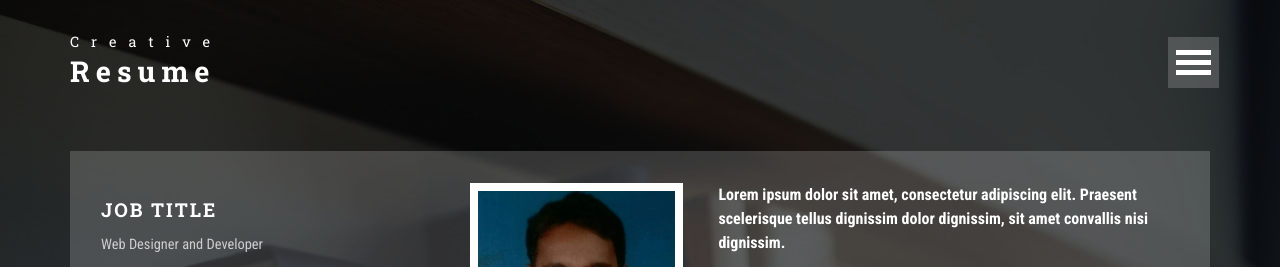
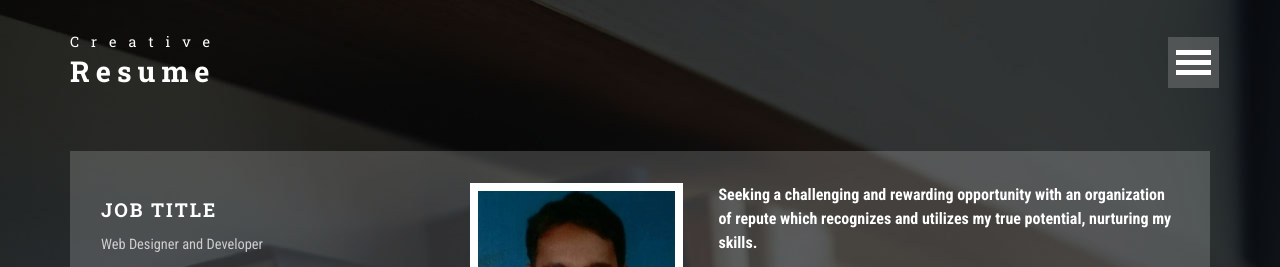
Before and after one commit to bhavanikbs/resume2, a plain HTML site: page index.html in a window 1280 px wide. Shown: the top 267 px of the page. Drawn offline with Linux system fonts and the light colour scheme.

Commit message:
Objective

```diff
--- a/index.html
+++ b/index.html
@@ -87,7 +87,7 @@ $(document).ready(function() {
 						<img src="images/1.jpg" alt="" />
 					</div>
 					<div class="banner-right-info">
-						<h2>Lorem ipsum dolor sit amet, consectetur adipiscing elit. Praesent scelerisque tellus dignissim dolor dignissim, sit amet convallis nisi dignissim.</h2>
+						<h2>Seeking a challenging and rewarding opportunity with an organization of repute which recognizes and utilizes my true potential, nurturing my skills. </h2>
 						<p>Donec dolor felis, consectetur eget massa non, mattis euismod est. Nam augue neque, hendrerit nec scelerisque non, ultrices at ligula. Praesent posuere, turpis eget lobortis elementum, ex ante ultricies ligula, sit amet varius lacus dui in magna. Aliquam erat volutpat. Nulla condimentum, enim vitae congue ultrices, nibh erat efficitur sem, vel iaculis lectus eros in turpis. Aliquam venenatis cursus suscipit.</p>
 					</div>
 					<div class="clearfix"> </div>
```
